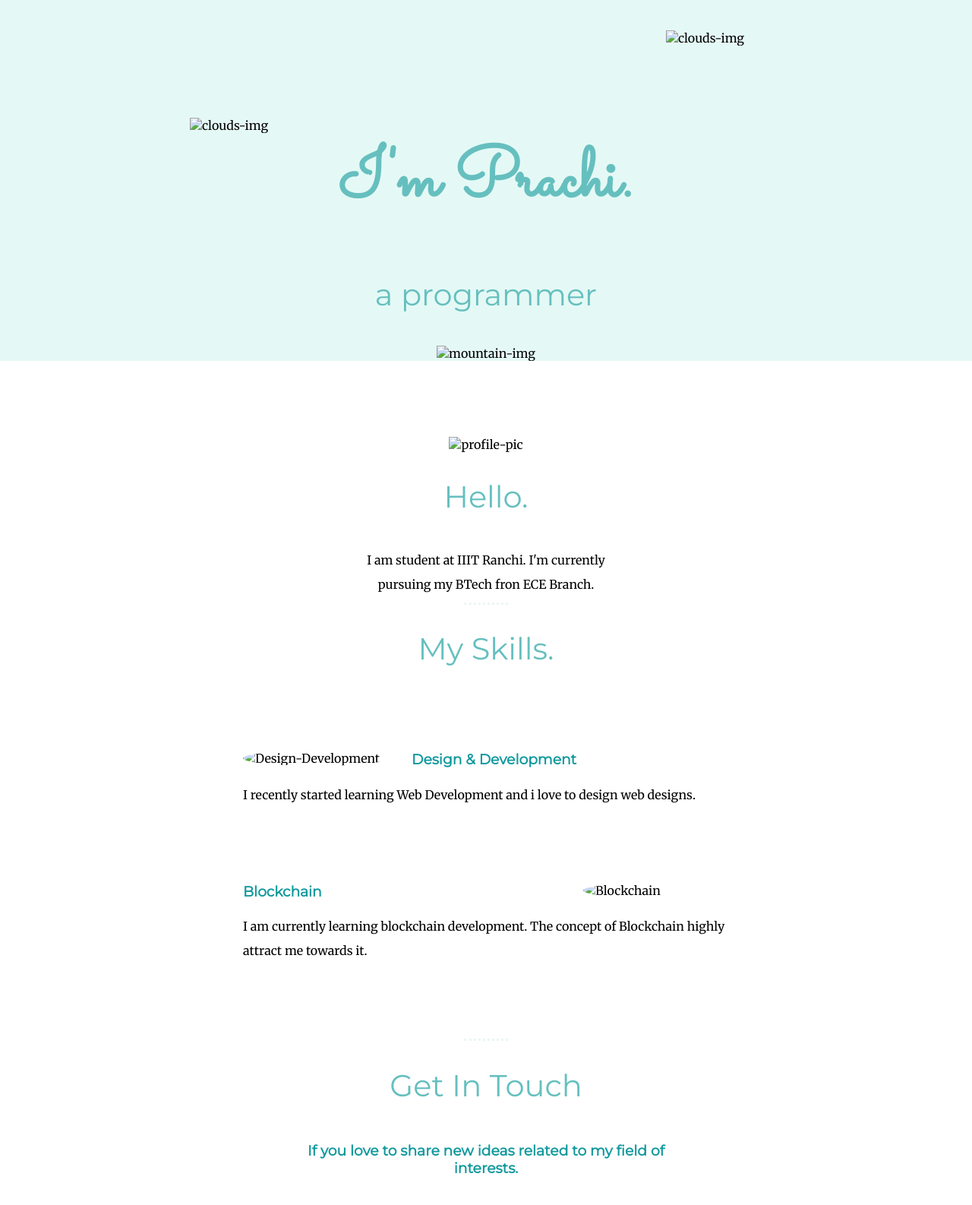
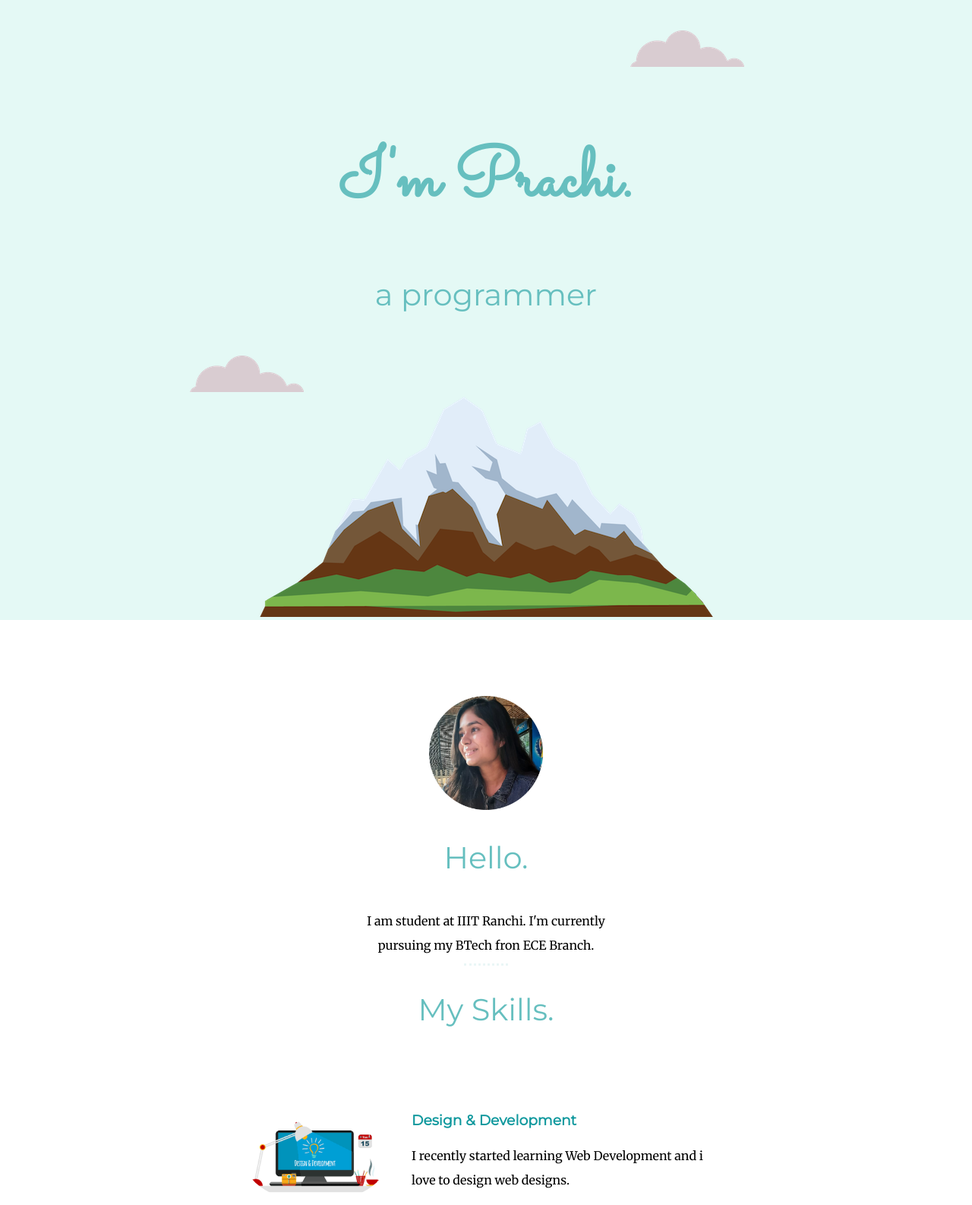
Before and after one commit to prachi288/personalsite.github-io, a plain HTML site: page index.html in a window 1280 px wide. Shown: the top 1586 px of the page at 76% size. Drawn offline with Linux system fonts and the light colour scheme; files that its build step writes are made by us from their sources.

Commit message:
Update index.html

```diff
--- a/index.html
+++ b/index.html
@@ -11,15 +11,15 @@
 </head>
 <body>
     <div class="top-container">
-    <img class="top-cloud" src="images/cloud.png" alt="clouds-img">
+    <img class="top-cloud" src="cloud.png" alt="clouds-img">
         <h1>I'm Prachi.</h1>
         <h2 class="programmer">a programmer</h2>
-        <img class="bottom-cloud" src="images/cloud.png" alt="clouds-img">
-        <img src="images/mountain.png" alt="mountain-img">
+        <img class="bottom-cloud" src="cloud.png" alt="clouds-img">
+        <img src="mountain.png" alt="mountain-img">
     </div>
     <div class="middle-container">
         <div class="profile">
-          <img class="profile-pic" src="images/prachi-modified.png" alt="profile-pic">
+          <img class="profile-pic" src="prachi-modified.png" alt="profile-pic">
           <h2>Hello.</h2>
           <p class="intro">I am student at IIIT Ranchi. I'm currently pursuing my BTech fron ECE Branch.</p>
         </div>
@@ -27,12 +27,12 @@
         <div class="skills">
           <h2>My Skills.</h2>
           <div class="skill-row">
-            <img class="Design" src="images/design.png" alt="Design-Development">
+            <img class="Design" src="design.png" alt="Design-Development">
             <h3>Design & Development</h3>
             <p class="code-skill">I recently started learning Web Development and i love to design web designs.</p>
           </div>
           <div class="skill-row">
-            <img class="Blockchain" src="images/blockchain.jpg" alt="Blockchain">
+            <img class="Blockchain" src="blockchain.jpg" alt="Blockchain">
             <h3>Blockchain</h3>
             <p class="code-skill1">I am currently learning blockchain development. The concept of Blockchain highly attract me towards it.</p>
           </div>
```
